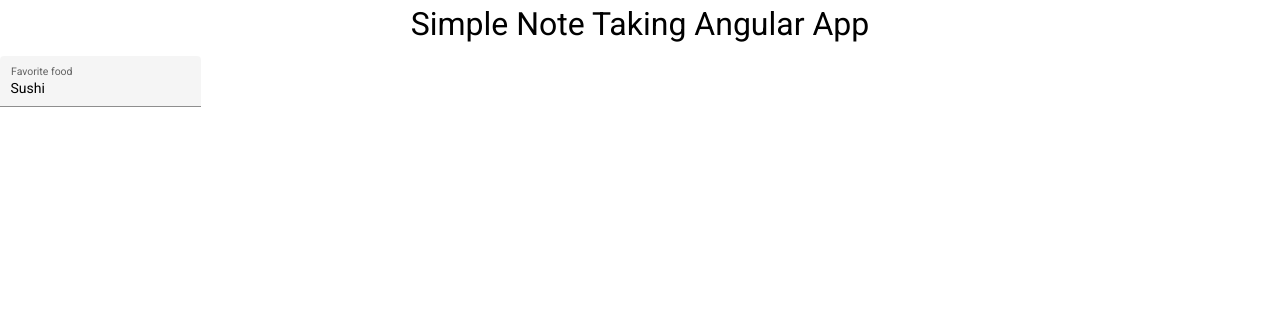
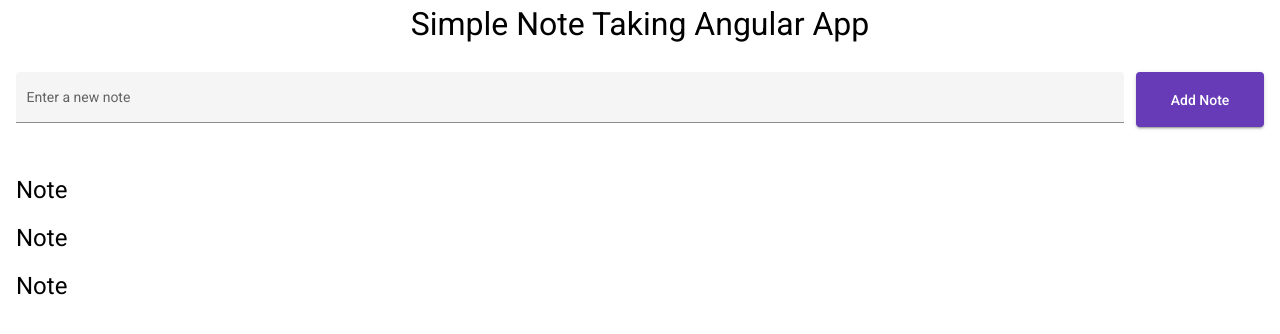
Before and after one commit to Chamal-Peiris/note-system-front-end-angular, an Angular app: page / in a window 1280 px wide. Shown: the top 334 px of the page. Built offline with nearby package versions, Linux system fonts and the light colour scheme.

Commit message:
Add Note Component

```diff
--- a/src/app/app.component.html
+++ b/src/app/app.component.html
@@ -2,4 +2,10 @@
 <header>
   <h1 class="text-center text-2xl mt-2">Simple Note Taking Angular App</h1>
   <app-input></app-input>
+
 </header>
+<main class="p-4">
+  <app-note></app-note>
+  <app-note></app-note>
+  <app-note></app-note>
+</main>
--- a/src/app/app.module.ts
+++ b/src/app/app.module.ts
@@ -7,6 +7,8 @@ import { InputComponent } from './input/input.component';
 import { NoteComponent } from './note/note.component';
 import { BrowserAnimationsModule } from '@angular/platform-browser/animations';
 import {MatInputModule} from "@angular/material/input";
+import {MatButtonModule} from "@angular/material/button";
+import {FormsModule} from "@angular/forms";
 
 @NgModule({
   declarations: [
@@ -18,7 +20,9 @@ import {MatInputModule} from "@angular/material/input";
     BrowserModule,
     AppRoutingModule,
     BrowserAnimationsModule,
-    MatInputModule
+    MatInputModule,
+    MatButtonModule,
+    FormsModule
   ],
   providers: [],
   bootstrap: [AppComponent]
--- a/src/app/input/input.component.html
+++ b/src/app/input/input.component.html
@@ -1,7 +1,7 @@
-<form>
-  <mat-form-field class="example-full-width" appearance="fill">
-    <mat-label>Favorite food</mat-label>
-    <input matInput placeholder="Ex. Pizza" value="Sushi">
+<form class="flex p-4 gap-3" ngForm (ngSubmit)="addNewNote(txtNote)">
+  <mat-form-field class="w-full" appearance="fill">
+    <mat-label>Enter a new note</mat-label>
+    <input #txtNote matInput >
   </mat-form-field>
-
+  <button id="btn-addnote" mat-raised-button color="primary">Add Note</button>
 </form>
--- a/src/app/input/input.component.scss
+++ b/src/app/input/input.component.scss
@@ -0,0 +1,4 @@
+#btn-addnote{
+  height: 55px;
+  width: 140px;
+}
--- a/src/app/input/input.component.ts
+++ b/src/app/input/input.component.ts
@@ -12,4 +12,9 @@ export class InputComponent implements OnInit {
   ngOnInit(): void {
   }
 
+  addNewNote(txtNote: HTMLInputElement) {
+    console.log(txtNote.value);
+    txtNote.value='';
+    txtNote.focus();
+  }
 }
--- a/src/app/note/note.component.html
+++ b/src/app/note/note.component.html
@@ -1 +1 @@
-<p>note works!</p>
+<h1>Note</h1>
```
